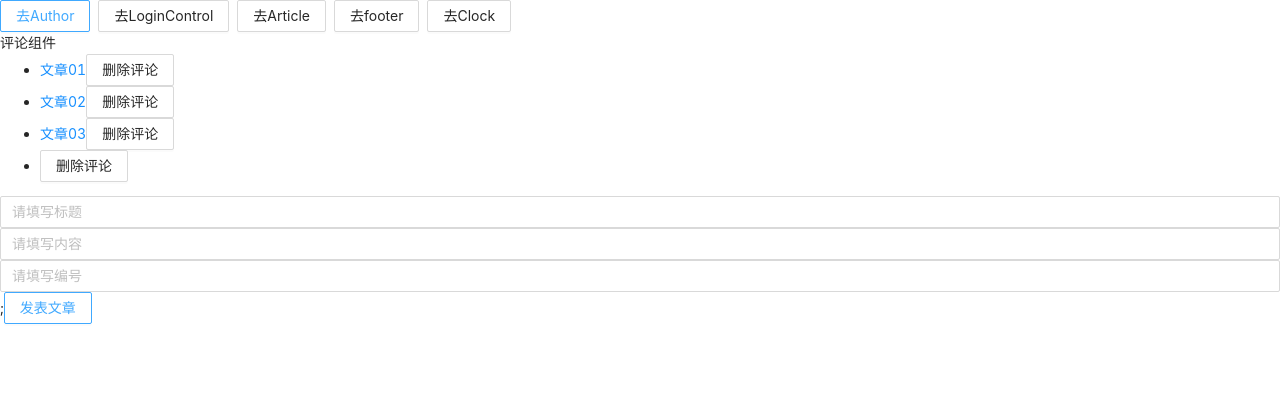
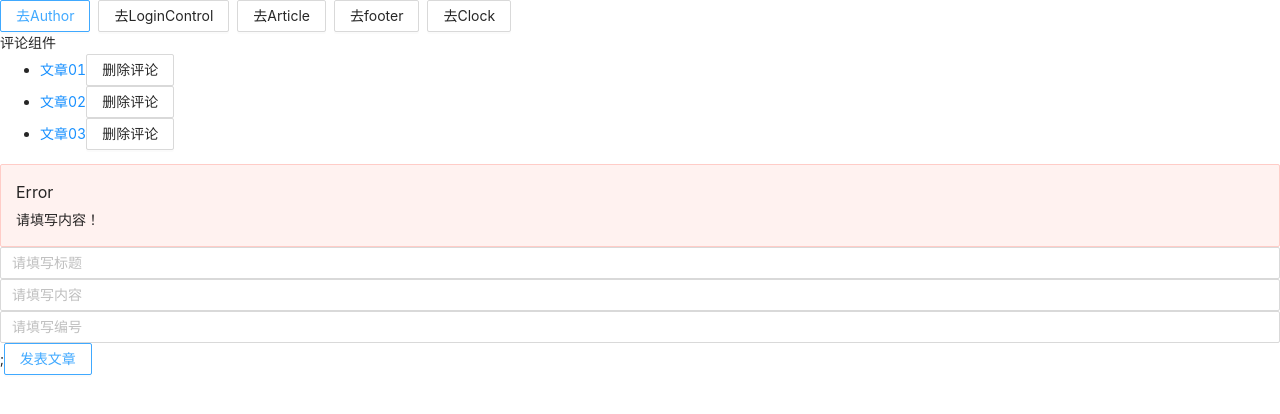
Before and after one commit to Kookoro/EurekaSeveN, a React app in the folder reactdemo/: page /Article in a window 1280 px wide. Both pictures are taken after a click on the button "发表文章". Shown: the top 414 px of the page. Built offline with nearby package versions, Linux system fonts and the light colour scheme.

Commit message:
2020041417:28

```diff
--- a/reactdemo/src/components/Article.js
+++ b/reactdemo/src/components/Article.js
@@ -1,8 +1,9 @@
 import React, { Component, useState } from "react";
 import { Link, useHistory } from "react-router-dom";
-import { Button, Input } from "antd";
+import { Button, Input, Alert } from "antd";
 
 const Article = () => {
+  const [isNull, setIsNull] = useState(false);
   const [state, setstate] = useState({
     list: [
       {
@@ -33,15 +34,34 @@ const Article = () => {
   const onInputChange = (e) => {
     const inputValue = e.target.value,
       inputName = e.target.name;
+    //Object.assign() 方法用于将所有可枚举属性的值从一个或多个源对象复制到目标对象。它将返回目标对象。
+    /*
+
+            const target = { a: 1, b: 2 };
+            const source = { b: 4, c: 5 };
+
+            const returnedTarget = Object.assign(target, source);
+
+            console.log(target);
+            // expected output: Object { a: 1, b: 4, c: 5 }
+
+            console.log(returnedTarget);
+            // expected output: Object { a: 1, b: 4, c: 5 }
+
+       */
     const data = Object.assign({}, newArticle, { [inputName]: inputValue });
     setNewArticle(data);
   };
   const addArticle = () => {
+    if (!newArticle.aid || !newArticle.content || !newArticle.title) {
+      return setIsNull(true);
+    }
     let newList = state.list;
     newList.push(newArticle);
     setstate({
       list: newList,
     });
+    setIsNull(false);
   };
   const deleteComment = (e) => {
     let undeleteList = state.list;
@@ -55,6 +75,13 @@ const Article = () => {
     <div>
       评论组件
       <ul>
+        {/* Keys 是 React 用于追踪哪些列表中元素被修改、被添加或者被移除的辅助标识。
+
+        1.在开发过程中，我们需要保证某个元素的 key 在其同级元素中具有唯一性。
+        2.在 React Diff 算法中 React 会借助元素的 Key 值来判断该元素是新近创建的还是被移动而来的元素，从而减少不必要的元素重渲染。
+        3.此外，React 还需要借助 Key 值来判断元素与本地状态的关联关系，因此我们绝不可忽视转换函数中 Key 的重要性。
+
+        */}
         {state.list.map((value, key) => {
           return (
             <li key={key}>
@@ -78,6 +105,9 @@ const Article = () => {
           );
         })}
       </ul>
+      {isNull ? (
+        <Alert message="Error" type="error" description="请填写内容！"></Alert>
+      ) : null}
       <Input
         placeholder="请填写标题"
         name="title"
```
